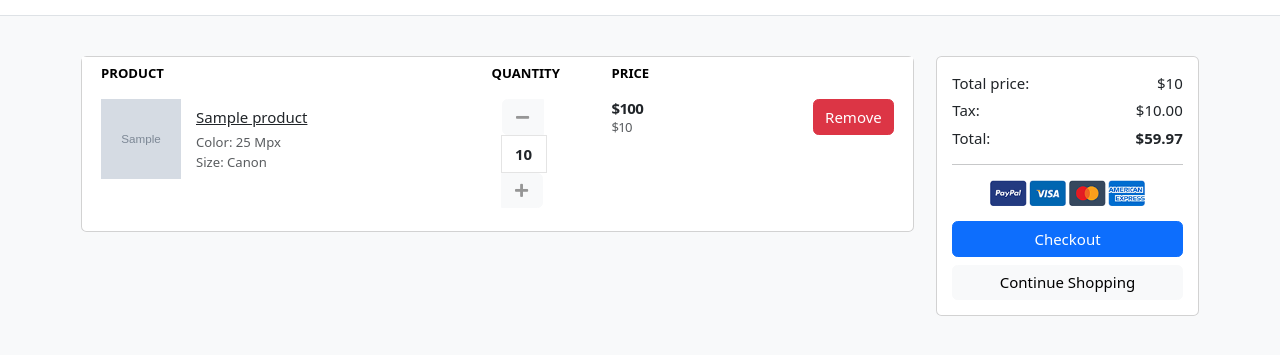
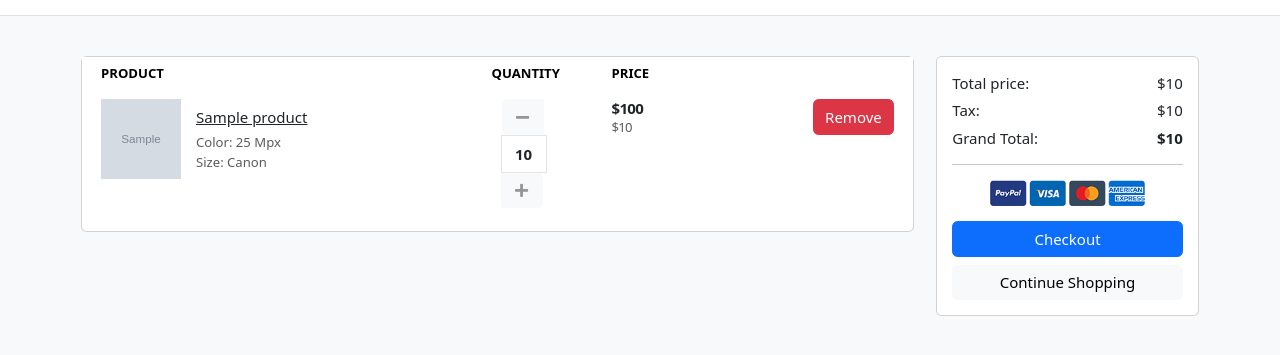
Before and after one commit to ReevesAk/salken, a Django app: template templates/store/cart.html in a window 1280 px wide. Shown: the part 141-496 px from the top of the page. Run offline with Django 4.2, Linux system fonts and the light colour scheme; tables that the repository leaves empty hold one stand-in row (values such as "Sample post"); the template is opened without the code that fills it: values that come from a table or form of the project are taken from there, most other values are stand-ins (such as "Sample title", 1, 10 or a date in 2020); grey boxes marked "Sample" are stand-in pictures; some libraries are stand-ins or nearby versions; some web fonts are replaced.

Commit message:
tax and grand total

```diff
--- a/cart/views.py
+++ b/cart/views.py
@@ -43,6 +43,8 @@ def cart(request, total=0, quantity=0, cart_item=None):
         for cart_item in cart_items:
             total += (cart_item.product.price * cart_item.quantity)
             quantity += cart_item.quantity
+        tax = (24 * total) / 100
+        grand_total = total + tax
     except ObjectNotExist:
         pass
 
@@ -50,7 +52,9 @@ def cart(request, total=0, quantity=0, cart_item=None):
     context = {
         'total': total,
         'quantity': quantity,
-        'cart_items': cart_items
+        'cart_items': cart_items,
+        'tax': tax,
+        'grand_total': grand_total
     }
 
     return render(request=request, template_name='store/cart.html', context=context)
--- a/templates/store/cart.html
+++ b/templates/store/cart.html
@@ -74,11 +74,11 @@
                 </dl>
                 <dl class="dlist-align">
                   <dt>Tax:</dt>
-                  <dd class="text-right"> $10.00</dd>
+                  <dd class="text-right"> ${{ tax }}</dd>
                 </dl>
                 <dl class="dlist-align">
-                  <dt>Total:</dt>
-                  <dd class="text-right text-dark b"><strong>$59.97</strong></dd>
+                  <dt>Grand Total:</dt>
+                  <dd class="text-right text-dark b"><strong>${{ grand_total }}</strong></dd>
                 </dl>
                 <hr>
                 <p class="text-center mb-3">
```
